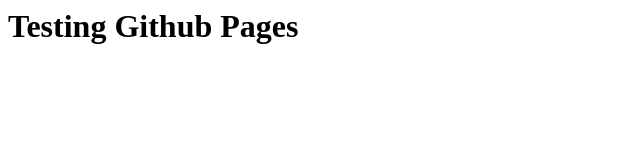
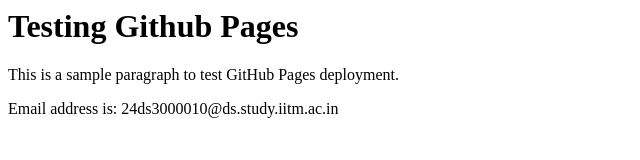
Before and after one commit to hansonj-codes/iitm-tds-verify, a plain HTML site: page index.html in a window 1280 px wide. Shown: the whole page, without its empty margins (0-640 px from the left). Drawn offline with Linux system fonts and the light colour scheme.

Commit message:
added email to index.html

```diff
--- a/index.html
+++ b/index.html
@@ -1 +1,5 @@
 <h1> Testing Github Pages</h1>
+<body>
+    <p>This is a sample paragraph to test GitHub Pages deployment.</p>
+    <p> Email address is: <!--email_off-->24ds3000010@ds.study.iitm.ac.in<!--/email_off--></p>
+</body>
```
Also changed, not shown: 1 other file.
